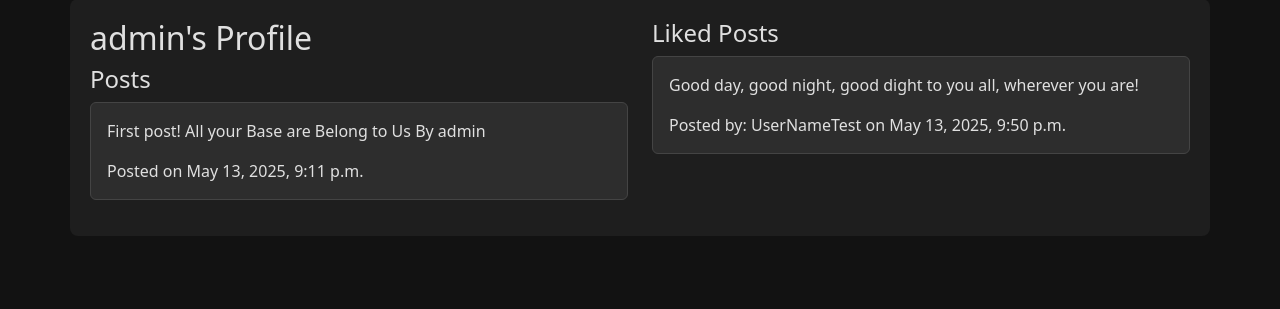
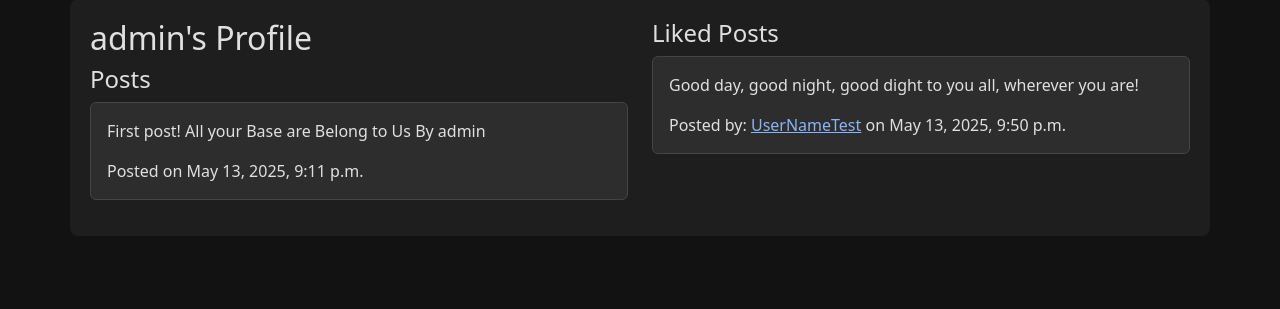
Before and after one commit to andreiagmu/Django-SocialMediaFeed, a Django app: page /profile/admin/ in a window 1280 px wide. Shown: the part 179-488 px from the top of the page. Run offline with Django 5.2, Linux system fonts and the light colour scheme; data comes from the database, SQL or seed files in the repository; some libraries are stand-ins or nearby versions.

Commit message:
user_profile.html: Add link to "user_profile" from liked posts

```diff
--- a/core/templates/user_profile.html
+++ b/core/templates/user_profile.html
@@ -28,7 +28,7 @@
         <div class="card mb-3">
           <div class="card-body">
             <p class="card-text">{{ like.post.content }}</p>
-            <p class="card-text">Posted by: {{ like.post.user.username }} on {{ like.post.created_at }}</p>
+            <p class="card-text">Posted by: <a href="{% url 'user_profile' like.post.user.username %}">{{ like.post.user.username }}</a> on {{ like.post.created_at }}</p>
           </div>
         </div>
       {% empty %}
```
